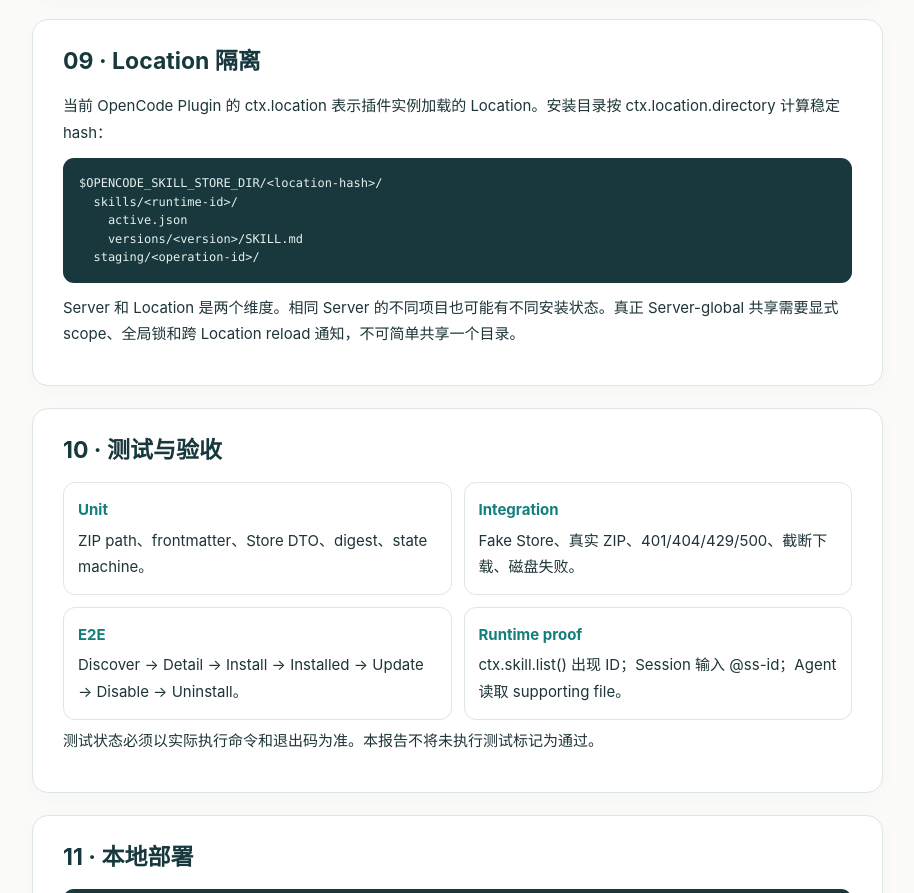
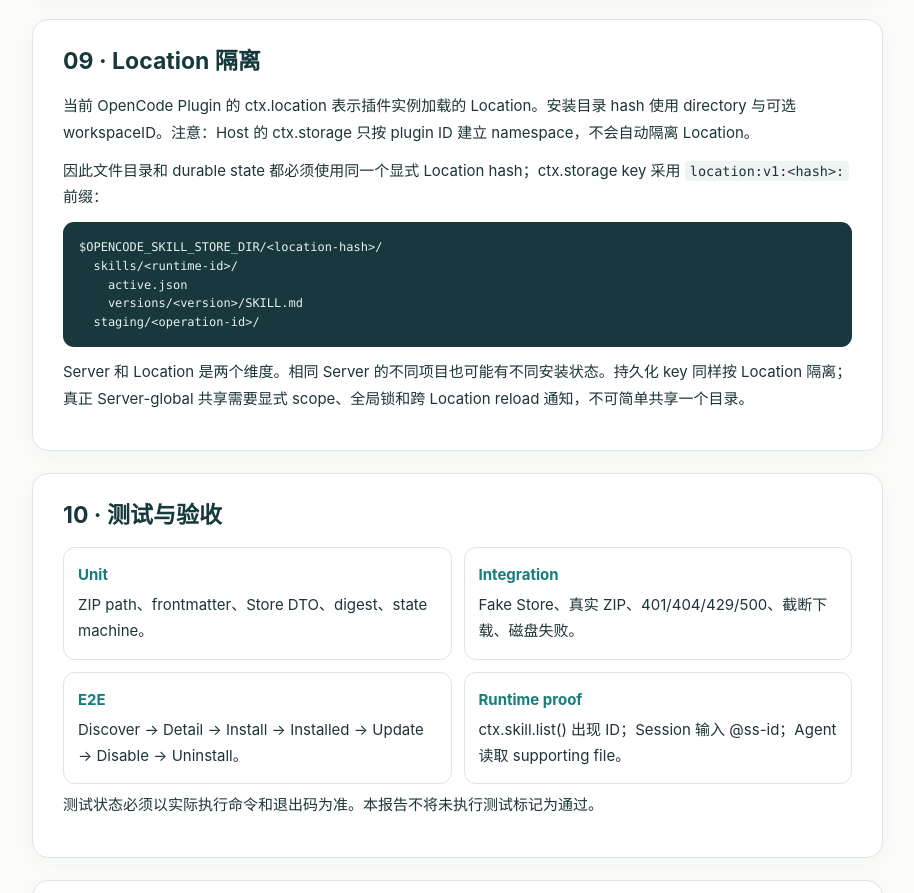
Before and after one commit to 1998x-stack/opencode-skill-store, a plain HTML site: page docs/architecture.html in a window 1280 px wide. Shown: the part 4339-5232 px from the top of the page, without its empty margins (323-1237 px from the left). Drawn offline with Linux system fonts and the light colour scheme.

Commit message:
docs: clarify Location state namespace in architecture report

```diff
--- a/docs/architecture.html
+++ b/docs/architecture.html
@@ -171,13 +171,14 @@ GET /v1/asset-store/packages/{package_id}/content</pre>
 </section>
 <section id="location">
   <h2>09 · Location 隔离</h2>
-  <p>当前 OpenCode Plugin 的 ctx.location 表示插件实例加载的 Location。安装目录按 ctx.location.directory 计算稳定 hash：</p>
+  <p>当前 OpenCode Plugin 的 ctx.location 表示插件实例加载的 Location。安装目录 hash 使用 directory 与可选 workspaceID。注意：Host 的 ctx.storage 只按 plugin ID 建立 namespace，不会自动隔离 Location。</p>
+  <p>因此文件目录和 durable state 都必须使用同一个显式 Location hash；ctx.storage key 采用 <code>location:v1:&lt;hash&gt;:</code> 前缀：</p>
   <pre>$OPENCODE_SKILL_STORE_DIR/&lt;location-hash&gt;/
   skills/&lt;runtime-id&gt;/
     active.json
     versions/&lt;version&gt;/SKILL.md
   staging/&lt;operation-id&gt;/</pre>
-  <p>Server 和 Location 是两个维度。相同 Server 的不同项目也可能有不同安装状态。真正 Server-global 共享需要显式 scope、全局锁和跨 Location reload 通知，不可简单共享一个目录。</p>
+  <p>Server 和 Location 是两个维度。相同 Server 的不同项目也可能有不同安装状态。持久化 key 同样按 Location 隔离；真正 Server-global 共享需要显式 scope、全局锁和跨 Location reload 通知，不可简单共享一个目录。</p>
 </section>
 <section id="test">
   <h2>10 · 测试与验收</h2>
```
